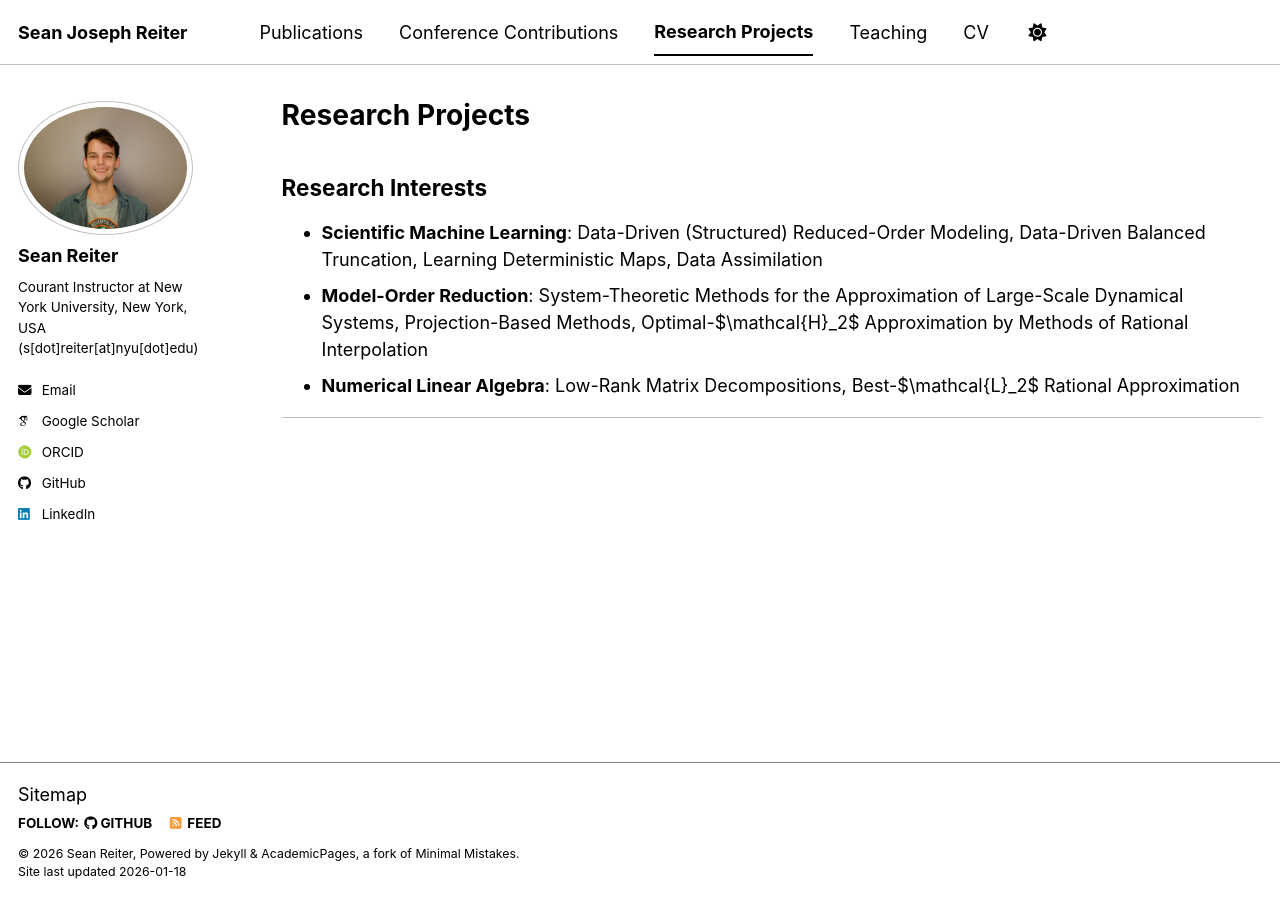
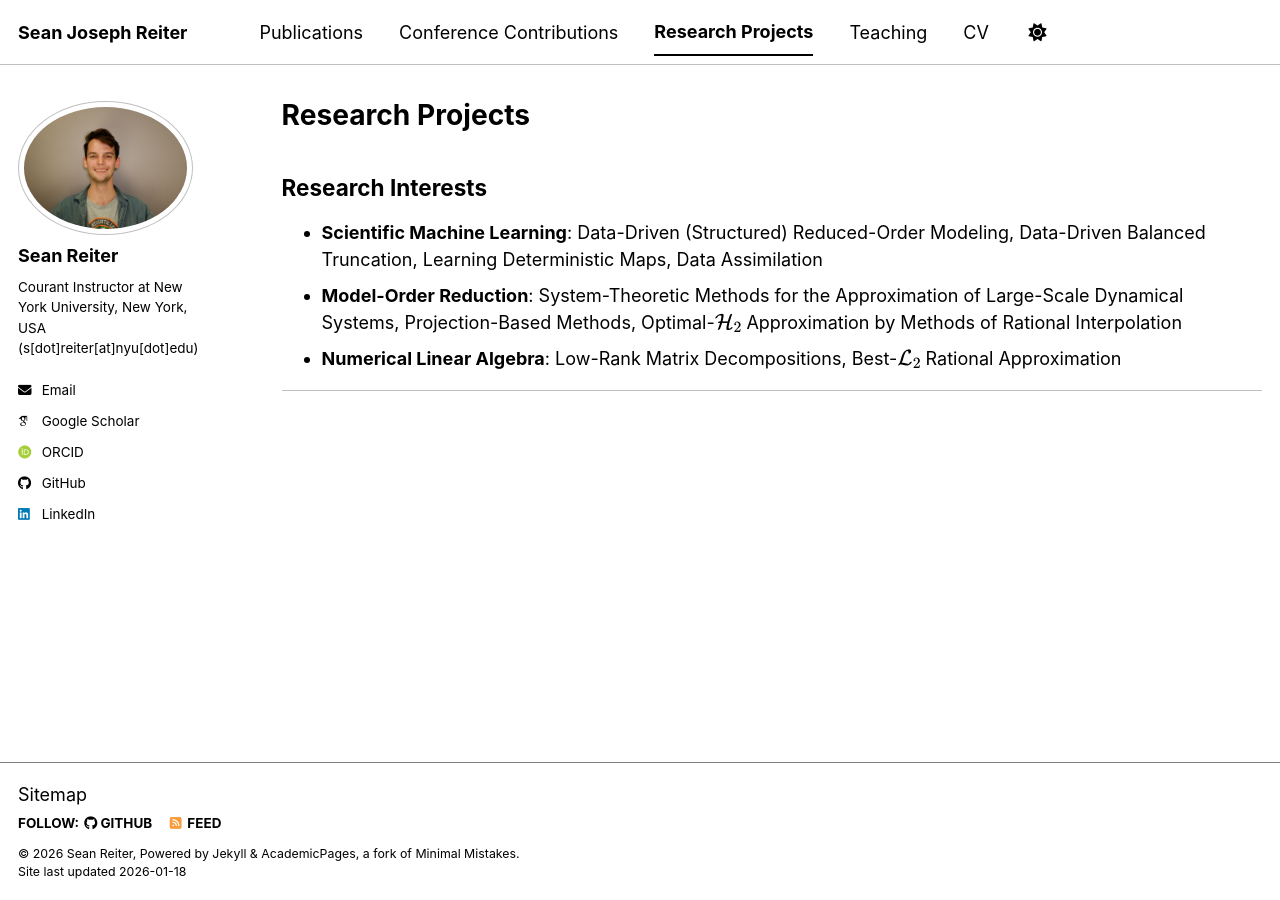
Before and after one commit to seanr7/seanr7.github.io, a Jekyll site: the page built from _pages/projects.md, in a window 1280 px wide. Built offline with Jekyll 4.4.1, drawn with Linux system fonts in a browser that asks for light colours; some web fonts are replaced; a script bundle is joined from its source files by our own code; library files that are not in the unit come from our copies.

```diff
--- a/_pages/projects.md
+++ b/_pages/projects.md
@@ -15,9 +15,9 @@ author_profile: true
 * **Model-Order Reduction**:
   System-Theoretic Methods for the Approximation of Large-Scale Dynamical Systems,
   Projection-Based Methods,
-  Optimal-$\mathcal{H}_2$ Approximation by Methods of Rational Interpolation
+  Optimal-\\(\mathcal{H}_2\\) Approximation by Methods of Rational Interpolation
 * **Numerical Linear Algebra**:
   Low-Rank Matrix Decompositions,
-  Best-$\mathcal{L}_2$ Rational Approximation
+  Best-\\(\mathcal{L}_2\\) Rational Approximation
 
 ---
```
